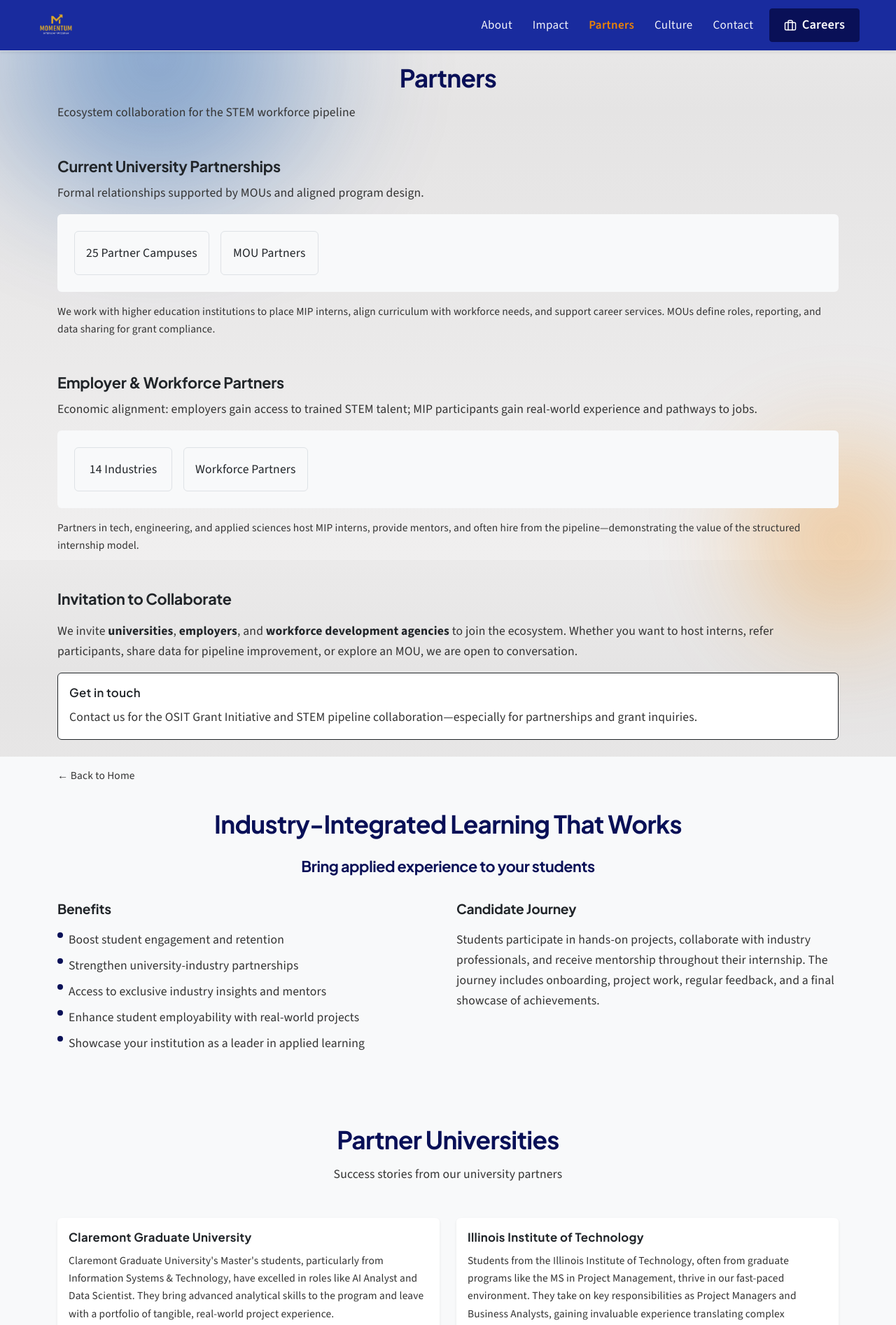
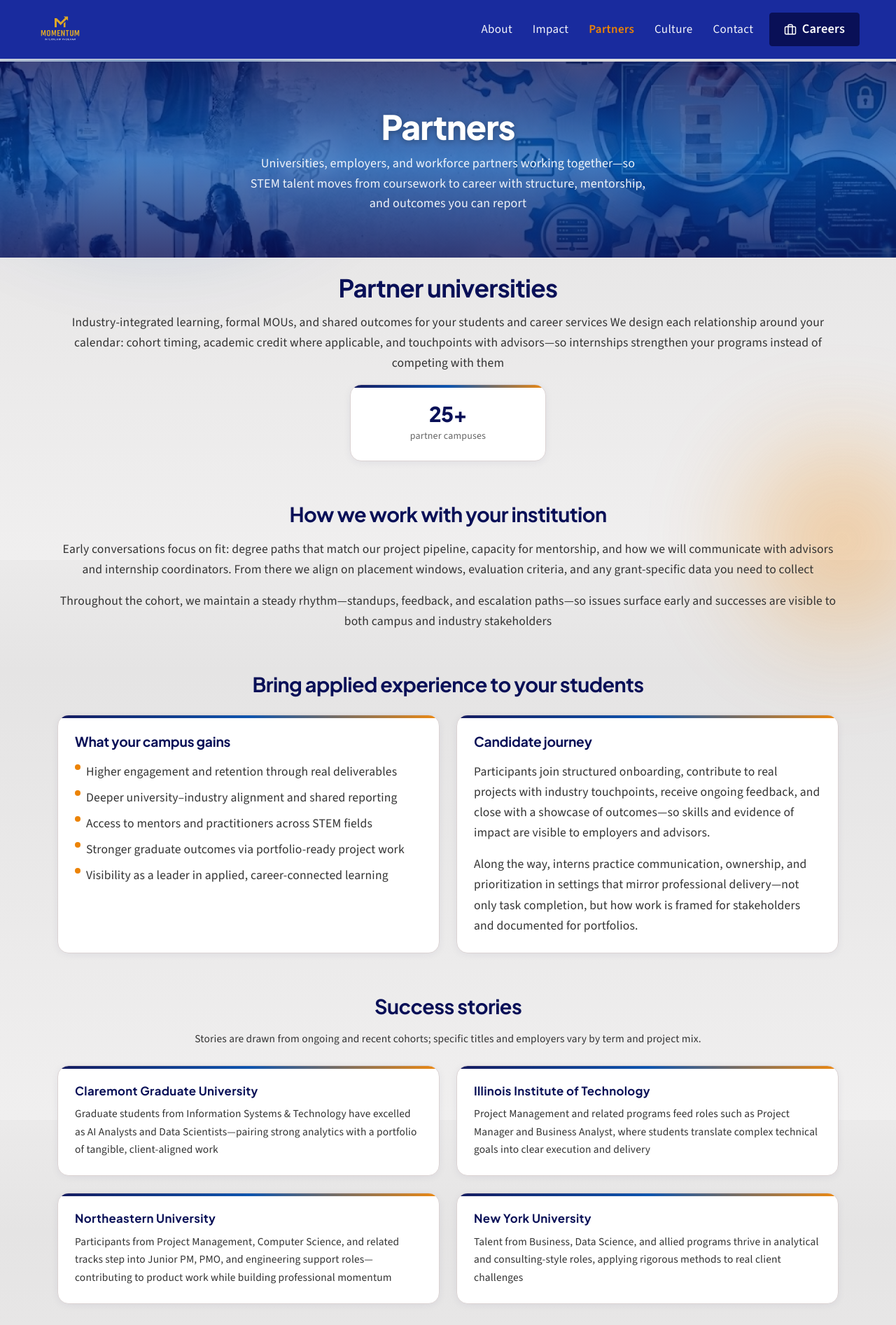
Before and after one commit to maherakhan85/STEM-MIP, a Next.js app: page /partners in a window 1280 px wide. Shown: the top 1893 px of the page at 70% size. Built offline with nearby package versions, Linux system fonts and the light colour scheme.

Commit message:
Updated Partners page

```diff
--- a/src/app/globals.css
+++ b/src/app/globals.css
@@ -173,14 +173,14 @@ h2.section-heading,
 
 /* Content starts below navbar and scrolls under it (no overlap) */
 main {
-  padding-top: 60px;
+  padding-top: 70px;
   position: relative;
   z-index: 0;
 }
 
 @media (min-width: 768px) {
   main {
-    padding-top: 68px;
+    padding-top: 88px;
   }
 }
 
@@ -204,14 +204,14 @@ main {
 
 .navbar-mip .navbar-mip-logo {
   height: auto;
-  max-height: 46px;
+  max-height: 130px;
   width: auto;
   object-fit: contain;
 }
 
 @media (min-width: 768px) {
   .navbar-mip .navbar-mip-logo {
-    max-height: 56px;
+    max-height: 68px;
   }
 }
 
@@ -450,21 +450,21 @@ main {
 /* Pull hero up so it meets the navbar (no gap); content gets padding so it stays below nav */
 .hero-section {
   position: relative;
-  margin-top: -60px;
+  margin-top: -70px;
   padding-top: 0 !important;
   padding-bottom: 0 !important;
   background-color: #0a1628;
   background-size: cover;
   background-position: center;
   background-repeat: no-repeat;
-  min-height: calc(100vh - 60px);
+  min-height: calc(100vh - 70px);
   display: flex;
   align-items: center;
   justify-content: center;
 }
 
 .hero-section .hero-content-wrap {
-  padding-top: 60px;
+  padding-top: 70px;
 }
 
 /* Sliding background images (stem-hero-HR, IT, mkt, business) */
@@ -493,11 +493,11 @@ main {
 
 @media (min-width: 768px) {
   .hero-section {
-    margin-top: -68px;
-    min-height: calc(100vh - 68px);
+    margin-top: -88px;
+    min-height: calc(100vh - 88px);
   }
   .hero-section .hero-content-wrap {
-    padding-top: 68px;
+    padding-top: 88px;
   }
 }
 
@@ -2442,3 +2442,92 @@ main {
   border-radius: 50%;
   background: var(--mip-accent);
 }
+
+/* ========== Partners page — homepage gradient visible; Impact palette on surfaces ========== */
+.partners-page-section {
+  background-color: transparent !important;
+}
+
+.partners-surface-card {
+  position: relative;
+  border-radius: 1rem;
+  background: #fff;
+  border: 1px solid var(--mip-silver);
+  box-shadow: 0 2px 12px rgba(9, 16, 87, 0.06);
+  overflow: hidden;
+  transition: transform 0.25s ease, box-shadow 0.25s ease, border-color 0.25s ease;
+}
+
+.partners-surface-card::before {
+  content: "";
+  position: absolute;
+  top: 0;
+  left: 0;
+  right: 0;
+  height: 4px;
+  background: linear-gradient(
+    90deg,
+    var(--mip-dark-blue) 0%,
+    var(--mip-royal-blue-dark) 50%,
+    var(--mip-accent) 100%
+  );
+  opacity: 0.95;
+}
+
+.partners-surface-card:hover {
+  transform: translateY(-2px);
+  box-shadow: 0 8px 24px rgba(9, 16, 87, 0.1);
+  border-color: rgba(2, 76, 170, 0.22);
+}
+
+.partners-stat-card {
+  position: relative;
+  border-radius: 1rem;
+  background: #fff;
+  border: 1px solid var(--mip-silver);
+  box-shadow: 0 2px 12px rgba(9, 16, 87, 0.06);
+  overflow: hidden;
+  min-width: 200px;
+  max-width: 280px;
+  flex: 1 1 200px;
+  transition: transform 0.25s ease, box-shadow 0.25s ease, border-color 0.25s ease;
+}
+
+.partners-stat-card::before {
+  content: "";
+  position: absolute;
+  top: 0;
+  left: 0;
+  right: 0;
+  height: 4px;
+  background: linear-gradient(
+    90deg,
+    var(--mip-dark-blue) 0%,
+    var(--mip-royal-blue-dark) 50%,
+    var(--mip-accent) 100%
+  );
+  opacity: 0.95;
+}
+
+.partners-stat-card:hover {
+  transform: translateY(-2px);
+  box-shadow: 0 8px 24px rgba(9, 16, 87, 0.1);
+  border-color: rgba(2, 76, 170, 0.22);
+}
+
+.partners-stat-value {
+  font-family: var(--font-heading), system-ui, sans-serif;
+  font-size: 1.85rem;
+  font-weight: 800;
+  letter-spacing: -0.02em;
+  color: var(--mip-dark-blue);
+  line-height: 1.15;
+  margin: 0;
+}
+
+.partners-stat-label {
+  font-size: 0.875rem;
+  color: #666;
+  margin: 0.35rem 0 0 0;
+  line-height: 1.45;
+}
--- a/src/app/partners/page.tsx
+++ b/src/app/partners/page.tsx
@@ -3,88 +3,143 @@ import Link from "next/link";
 import { PartnersSection } from "@/components/sections/PartnersSection";
 
 export const metadata: Metadata = {
-  title: "Partner Universities | MIP — Projxon",
-  description: "Industry-integrated learning for your campus. Benefits, candidate journey, and success stories from Claremont, IIT, Northeastern, and NYU.",
+  title: "Partners | MIP — Projxon",
+  description:
+    "University and employer partnerships for the Momentum Internship Program: applied learning, MOUs, outcomes, and workforce collaboration",
 };
 
 const BENEFITS = [
-  "Boost student engagement and retention",
-  "Strengthen university-industry partnerships",
-  "Access to exclusive industry insights and mentors",
-  "Enhance student employability with real-world projects",
-  "Showcase your institution as a leader in applied learning",
+  "Higher engagement and retention through real deliverables",
+  "Deeper university–industry alignment and shared reporting",
+  "Access to mentors and practitioners across STEM fields",
+  "Stronger graduate outcomes via portfolio-ready project work",
+  "Visibility as a leader in applied, career-connected learning",
 ];
 
 const SUCCESS_STORIES = [
   {
     university: "Claremont Graduate University",
-    text: "Claremont Graduate University's Master's students, particularly from Information Systems & Technology, have excelled in roles like AI Analyst and Data Scientist. They bring advanced analytical skills to the program and leave with a portfolio of tangible, real-world project experience.",
+    text: "Graduate students from Information Systems & Technology have excelled as AI Analysts and Data Scientists—pairing strong analytics with a portfolio of tangible, client-aligned work",
   },
   {
     university: "Illinois Institute of Technology",
-    text: "Students from the Illinois Institute of Technology, often from graduate programs like the MS in Project Management, thrive in our fast-paced environment. They take on key responsibilities as Project Managers and Business Analysts, gaining invaluable experience translating complex technical goals into successful project deliveries.",
+    text: "Project Management and related programs feed roles such as Project Manager and Business Analyst, where students translate complex technical goals into clear execution and delivery",
   },
   {
     university: "Northeastern University",
-    text: "Northeastern University's graduate students, especially from top-tier programs like Project Management and Computer Science, consistently make a major impact as interns. By taking on roles like Junior Project Manager, PMO, and Software Engineer, they gain hands-on experience while contributing directly to our core products.",
+    text: "Participants from Project Management, Computer Science, and related tracks step into Junior PM, PMO, and engineering support roles—contributing to product work while building professional momentum",
   },
   {
     university: "New York University",
-    text: "New York University's top-tier talent, from graduate programs like Business Management and Data Sciences, consistently shine in highly technical roles. As AI Analysts and Junior Consultants, they apply cutting-edge academic knowledge to solve real-world challenges, gaining critical project experience in the process.",
+    text: "Talent from Business, Data Science, and allied programs thrive in analytical and consulting-style roles, applying rigorous methods to real client challenges",
   },
 ];
 
-const UNIVERSITY_PARTNER_FORM_URL = "https://docs.google.com/forms/u/1/d/e/1FAIpQLSfFujqNvY_1kXTUCCqfNHLLQgu-W17oXtx8Yv3-hYcoXr6X_g/viewform";
+const UNIVERSITY_PARTNER_FORM_URL =
+  "https://docs.google.com/forms/u/1/d/e/1FAIpQLSfFujqNvY_1kXTUCCqfNHLLQgu-W17oXtx8Yv3-hYcoXr6X_g/viewform";
 
 export default function PartnersPage() {
   return (
     <>
-      <PartnersSection />
-      {/* Section 1: Industry-Integrated Learning That Works */}
-      <section className="section-padding bg-light">
+      <header className="impact-headline">
+        <div className="impact-headline-overlay" />
+        <div className="impact-headline-content">
+          <h1 className="impact-headline-title">Partners</h1>
+          <p className="impact-headline-subtitle">
+            Universities, employers, and workforce partners working together—so STEM talent moves from coursework to career with structure, mentorship, and outcomes you can report
+          </p>
+        </div>
+      </header>
+
+      <section id="universities" className="section-padding partners-page-section">
         <div className="container">
-          <nav className="mb-4">
-            <Link href="/" className="text-muted text-decoration-none small">
-              ← Back to Home
-            </Link>
-          </nav>
-          <h1 className="h2 fw-bold section-heading mb-2">Industry-Integrated Learning That Works</h1>
-          <h2 className="h4 fw-bold subheading-royal mb-4">Bring applied experience to your students</h2>
+
+
+          <h2 className="h2 fw-bold section-heading mb-1">Partner universities</h2>
+          <p className="text-muted text-center mb-3">
+            Industry-integrated learning, formal MOUs, and shared outcomes for your students and career services
+
+            We design each relationship around your calendar: cohort timing, academic credit where applicable, and touchpoints with advisors—so internships strengthen your programs instead of competing with them
+          </p>
+
+          <div className="mb-5">
+
+
+            <div className="d-flex flex-wrap justify-content-center gap-3 mb-4">
+              <div className="partners-stat-card">
+                <div className="card-body text-center py-4 px-3">
+                  <p className="partners-stat-value">25+</p>
+                  <p className="partners-stat-label">partner campuses</p>
+                </div>
+              </div>
+
+            </div>
+
+          </div>
+
+          <h3 className="h3 fw-bold subheading-royal mb-2">How we work with your institution</h3>
+          <p className="text-muted text-center mb-3">
+            Early conversations focus on fit: degree paths that match our project pipeline, capacity for mentorship, and how we will communicate with advisors and internship coordinators. From there we align on placement windows, evaluation criteria, and any grant-specific data you need to collect
+          </p>
+          <p className="text-muted text-center mb-5">
+            Throughout the cohort, we maintain a steady rhythm—standups, feedback, and escalation paths—so issues surface early and successes are visible to both campus and industry stakeholders
+          </p>
+
+          <h3 className="h3 fw-bold subheading-royal mb-3">Bring applied experience to your students</h3>
 
           <div className="row g-4 mb-5">
             <div className="col-lg-6">
-              <h3 className="h5 fw-bold text-dark mb-3">Benefits</h3>
+              <div className="partners-surface-card h-100">
+                <div className="card-body p-4">
+                  <h3 className="h5 fw-bold mb-3" style={{ color: "var(--mip-dark-blue)" }}>
+                    What your campus gains
+                  </h3>
                   <ul className="list-unstyled mb-0">
                     {BENEFITS.map((item, i) => (
                       <li key={i} className="d-flex align-items-start gap-2 mb-2">
-                    <span className="rounded-circle flex-shrink-0 mt-1" style={{ width: 8, height: 8, backgroundColor: "var(--mip-dark-blue)" }} />
+                        <span
+                          className="rounded-circle flex-shrink-0 mt-1"
+                          style={{ width: 8, height: 8, backgroundColor: "var(--mip-accent)" }}
+                          aria-hidden
+                        />
                         <span className="text-muted">{item}</span>
                       </li>
                     ))}
                   </ul>
                 </div>
+              </div>
+            </div>
             <div className="col-lg-6">
-              <h3 className="h5 fw-bold text-dark mb-3">Candidate Journey</h3>
+              <div className="partners-surface-card h-100">
+                <div className="card-body p-4">
+                  <h3 className="h5 fw-bold mb-3" style={{ color: "var(--mip-dark-blue)" }}>
+                    Candidate journey
+                  </h3>
+                  <p className="text-muted mb-3">
+                    Participants join structured onboarding, contribute to real projects with industry touchpoints, receive ongoing feedback, and close with a showcase of outcomes—so skills and evidence of impact are visible to employers and advisors.
+                  </p>
                   <p className="text-muted mb-0">
-                Students participate in hands-on projects, collaborate with industry professionals, and receive mentorship throughout their internship. The journey includes onboarding, project work, regular feedback, and a final showcase of achievements.
+                    Along the way, interns practice communication, ownership, and prioritization in settings that mirror professional delivery—not only task completion, but how work is framed for stakeholders and documented for portfolios.
                   </p>
                 </div>
               </div>
             </div>
-      </section>
+          </div>
 
-      {/* Section 2: Partner Universities — Success Stories, FAQ, CTA */}
-      <section className="section-padding bg-light">
-        <div className="container">
-          <h2 className="h2 fw-bold section-heading mb-1">Partner Universities</h2>
-          <p className="text-muted text-center mb-5">Success stories from our university partners</p>
+          <h3 className="h3 fw-bold subheading-royal mb-2">Success stories</h3>
+
+          <p className="text-muted text-center small mb-4">
+            Stories are drawn from ongoing and recent cohorts; specific titles and employers vary by term and project mix.
+          </p>
 
           <div className="row g-4 mb-5">
             {SUCCESS_STORIES.map((story) => (
               <div key={story.university} className="col-md-6">
-                <div className="card border-0 shadow-sm h-100">
-                  <div className="card-body">
-                    <h3 className="h6 fw-bold text-dark mb-2">{story.university}</h3>
+                <div className="partners-surface-card h-100">
+                  <div className="card-body p-4">
+                    <h4 className="h6 fw-bold mb-2" style={{ color: "var(--mip-dark-blue)" }}>
+                      {story.university}
+                    </h4>
                     <p className="text-muted small mb-0">{story.text}</p>
                   </div>
                 </div>
@@ -92,26 +147,30 @@ export default function PartnersPage() {
             ))}
           </div>
 
-          <div className="mb-5">
-            <h3 className="h5 fw-bold text-dark mb-2 text-center">FAQ for Universities</h3>
-            <p className="text-muted text-center mb-0">
-              Have questions? Check out our FAQ or <Link href="/#contact" className="text-decoration-none">contact us</Link> for more information about partnering with Momentum.
+          <div className="partners-surface-card p-4 p-lg-5">
+            <h3 className="h5 fw-bold text-center mb-2" style={{ color: "var(--mip-dark-blue)" }}>
+              Bring MIP to your campus
+            </h3>
+
+            <p className="text-muted text-center mb-3">
+              Ready to register interest as a university partner? Submit the interest form; our team reviews each submission and follows up with next steps.
             </p>
-          </div>
+            <div className="d-flex flex-column flex-sm-row gap-3 justify-content-center align-items-stretch align-items-sm-center flex-wrap">
 
-          <div className="text-center p-4 rounded bg-white border shadow-sm">
-            <h3 className="h5 fw-bold text-dark mb-2">Ready to bring momentum to your campus?</h3>
               <a
                 href={UNIVERSITY_PARTNER_FORM_URL}
                 target="_blank"
                 rel="noopener noreferrer"
-              className="btn btn-dark px-4"
+                className="btn btn-outline-dark px-4"
               >
-              Become a University Partner
+                University partner interest
               </a>
             </div>
           </div>
+        </div>
       </section>
+
+      <PartnersSection />
     </>
   );
 }
--- a/src/components/Header.tsx
+++ b/src/components/Header.tsx
@@ -39,8 +39,8 @@ export function Header() {
           <Image
             src="/images/projxon-mip-logo.png"
             alt=""
-            width={160}
-            height={52}
+            width={200}
+            height={120}
             className="navbar-mip-logo"
             priority
           />
--- a/src/components/sections/PartnersSection.tsx
+++ b/src/components/sections/PartnersSection.tsx
@@ -1,38 +1,49 @@
+import Link from "next/link";
+
 export function PartnersSection() {
   return (
-    <section id="partners" className="section-padding bg-white">
+    <section id="partner-clients" className="section-padding partners-page-section">
       <div className="container">
-        <h2 className="h2 fw-bold section-heading mb-1">Partners</h2>
-        <p className="text-muted mb-5">Ecosystem collaboration for the STEM workforce pipeline</p>
+        <h2 className="h2 fw-bold section-heading mb-1">Partner clients</h2>
+
+        <p className="text-muted text-center mb-3">
+          Industry partners gain a structured path to vetted interns: defined scope, professional cadence, and feedback loops that reduce onboarding friction. Workforce agencies and regional stakeholders align with us where economic development and skills data need to connect to real placements—not only enrollment, but outcomes.
+        </p>
 
         <div className="mb-5">
-          <h3 className="h4 fw-bold text-dark mb-2">Current University Partnerships</h3>
-          <p className="text-muted mb-3">Formal relationships supported by MOUs and aligned program design.</p>
-          <div className="d-flex flex-wrap gap-3 p-4 bg-light rounded">
-            <div className="border rounded p-3 text-center" style={{ minWidth: 140 }}>25 Partner Campuses</div>
-            <div className="border rounded p-3 text-center" style={{ minWidth: 140 }}>MOU Partners</div>
+
+
+          <div className="d-flex flex-wrap justify-content-center gap-3 mb-4">
+            <div className="partners-stat-card">
+              <div className="card-body text-center py-4 px-3">
+                <p className="partners-stat-value">14+</p>
+                <p className="partners-stat-label">industry sectors represented</p>
+              </div>
+            </div>
+
           </div>
-          <p className="small text-muted mt-3 mb-0">We work with higher education institutions to place MIP interns, align curriculum with workforce needs, and support career services. MOUs define roles, reporting, and data sharing for grant compliance.</p>
+          <p className="text-muted text-center small mb-0">
+            Partners across tech, engineering, and applied sciences host interns, provide mentors, and often hire from the pipeline—supporting a repeatable internship model with measurable impact and stories that resonate in recruiting and community reporting.
+          </p>
         </div>
 
-        <div className="mb-5">
-          <h3 className="h4 fw-bold text-dark mb-2">Employer & Workforce Partners</h3>
-          <p className="text-muted mb-3">Economic alignment: employers gain access to trained STEM talent; MIP participants gain real-world experience and pathways to jobs.</p>
-          <div className="d-flex flex-wrap gap-3 p-4 bg-light rounded">
-            <div className="border rounded p-3 text-center" style={{ minWidth: 140 }}>14 Industries</div>
-            <div className="border rounded p-3 text-center" style={{ minWidth: 140 }}>Workforce Partners</div>
-          </div>
-          <p className="small text-muted mt-3 mb-0">Partners in tech, engineering, and applied sciences host MIP interns, provide mentors, and often hire from the pipeline—demonstrating the value of the structured internship model.</p>
-        </div>
+        <div className="partners-surface-card p-4 p-lg-5">
+          <h3 className="h5 fw-bold text-center mb-2" style={{ color: "var(--mip-dark-blue)" }}>
+            Invitation to collaborate
+          </h3>
+          <p className="text-muted text-center mb-3">
+            We welcome <strong className="text-dark">universities</strong>, <strong className="text-dark">employers</strong>, and{" "}
+            <strong className="text-dark">workforce agencies</strong> to shape the ecosystem—whether you host interns, refer
+            participants, improve pipeline data, or explore MOUs and grant-aligned partnerships.
+          </p>
+          <p className="text-muted text-center mb-3">
+            If you are exploring a first conversation, share context on your goals—scale, timeline, and constraints—and we will suggest a practical path. Longer-term partners often deepen engagement through recurring cohorts, co-designed milestones, and shared success metrics.
+          </p>
 
-        <div>
-          <h3 className="h4 fw-bold text-dark mb-3">Invitation to Collaborate</h3>
-          <p className="text-muted mb-3">We invite <strong className="text-dark">universities</strong>, <strong className="text-dark">employers</strong>, and <strong className="text-dark">workforce development agencies</strong> to join the ecosystem. Whether you want to host interns, refer participants, share data for pipeline improvement, or explore an MOU, we are open to conversation.</p>
-          <div className="card border-dark">
-            <div className="card-body">
-              <h6 className="card-title text-dark">Get in touch</h6>
-              <p className="card-text text-muted mb-0">Contact us for the OSIT Grant Initiative and STEM pipeline collaboration—especially for partnerships and grant inquiries.</p>
-            </div>
+          <div className="d-flex justify-content-center">
+            <Link href="/contact" className="btn btn-dark px-4">
+              Contact us
+            </Link>
           </div>
         </div>
       </div>
```
Also changed, not shown: src/components/sections/AboutSection.tsx (+3 -6 lines). Lines whose indentation alone changed are shown as unchanged.
